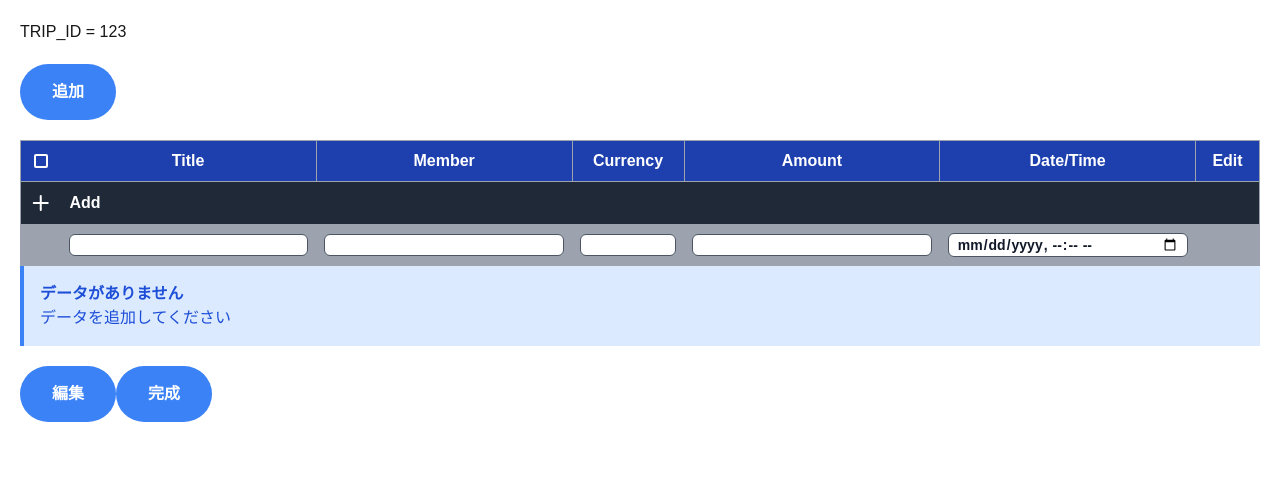
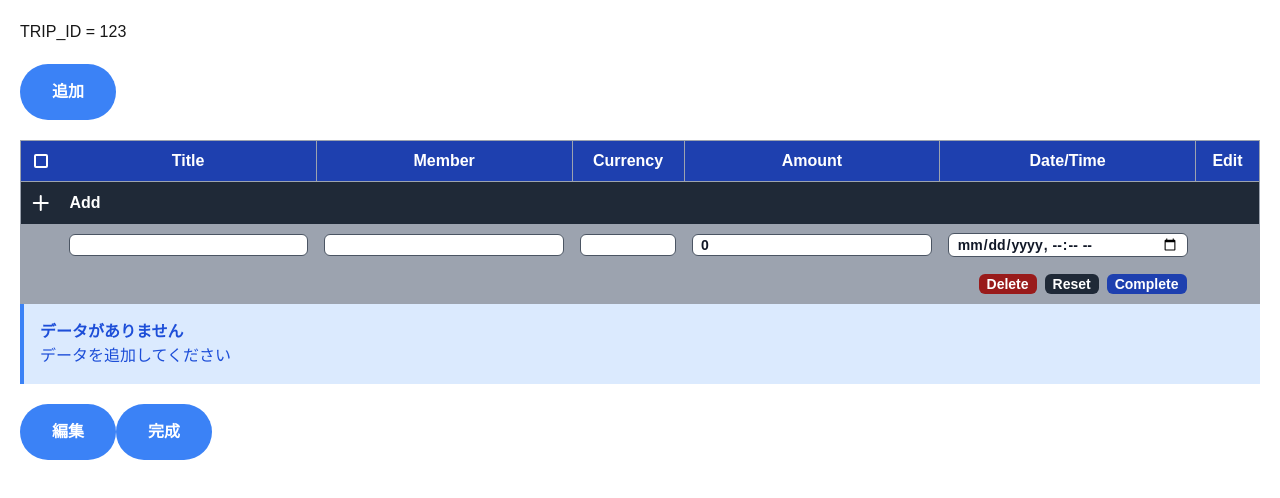
Before and after one commit to kanade2001/SplitBillApp, a Next.js app in the folder frontend/: page /trip/123 in a window 1280 px wide. Both pictures are taken after a click on the button "Add". Shown: the top 498 px of the page. Built offline with nearby package versions, Linux system fonts and the light colour scheme.

Commit message:
Feat-ResetとAddまわり

```diff
--- a/frontend/src/app/trip/[tripId]/_components/payment-list/index.tsx
+++ b/frontend/src/app/trip/[tripId]/_components/payment-list/index.tsx
@@ -58,7 +58,7 @@ export default function PaymentList({ items }: { items: string[] }) {
           },
           {
             content: "Title",
-            className: "border border-l-0 border-double border-gray-400 p-2",
+            className: "border border-l-0 border-gray-400 p-2",
           },
           { content: "Member", className: "border border-gray-400 p-2" },
           { content: "Currency", className: "w-28 border border-gray-400 p-2" },
--- a/frontend/src/components/ui/table/_components/edit-row/index.tsx
+++ b/frontend/src/components/ui/table/_components/edit-row/index.tsx
@@ -1,13 +1,15 @@
-import { useReducer } from "react";
+import React, { useReducer, FormEvent } from "react";
 
-interface ItemState {
+interface FormState {
   title: string;
   member: string;
   currency: string;
   // TODO セントとかの扱い
-  amount: bigint;
-  datetime: Date;
+  amount: number;
+  datetime: string;
+}
 
+interface ErrorState {
   titleError: boolean;
   memberError: boolean;
   currencyError: boolean;
@@ -16,29 +18,42 @@ interface ItemState {
 }
 
 interface EditRowItem {
-  id: keyof ItemState;
+  id: keyof FormState;
   type?: string;
-  initialValue?: string;
 }
 
 type ItemAction =
   | {
       type: "FORM_UPDATE";
       payload: {
-        field: keyof ItemState;
-        value: string | bigint | Date;
+        field: keyof FormState;
+        value: string | number | Date;
       };
     }
-  | { type: "FORM_RESET" }
-  | { type: "CHECK_ERROR" };
+  | { type: "FORM_RESET" };
 
-const initialState: ItemState = {
+type ErrorAction =
+  | { type: "ERROR_RESET" }
+  | {
+      type: "ERROR_CHECK";
+      payload: {
+        titleError: boolean;
+        memberError: boolean;
+        currencyError: boolean;
+        amountError: boolean;
+        datetimeError: boolean;
+      };
+    };
+
+const initialItemState: FormState = {
   title: "",
   member: "",
   currency: "",
-  amount: BigInt(0),
-  datetime: new Date(),
+  amount: 0,
+  datetime: new Date().toISOString(),
+};
 
+const initialErrorState: ErrorState = {
   titleError: false,
   memberError: false,
   currencyError: false,
@@ -46,8 +61,8 @@ const initialState: ItemState = {
   datetimeError: false,
 };
 
-const ItemReducer: React.Reducer<ItemState, ItemAction> = (
-  state: ItemState,
+const ItemReducer: React.Reducer<FormState, ItemAction> = (
+  state: FormState,
   action: ItemAction,
 ) => {
   switch (action.type) {
@@ -57,41 +72,74 @@ const ItemReducer: React.Reducer<ItemState, ItemAction> = (
         [action.payload.field]: action.payload.value,
       };
     case "FORM_RESET":
-      return initialState;
-    case "CHECK_ERROR":
+      return initialItemState;
+    default:
+      return state;
+  }
+};
+
+const ErrorReducer: React.Reducer<ErrorState, ErrorAction> = (
+  state: ErrorState,
+  action: ErrorAction,
+) => {
+  switch (action.type) {
+    case "ERROR_CHECK":
       return {
         ...state,
-        titleError: !state.title,
-        memberError: !state.member,
-        currencyError: !state.currency,
-        amountError: !state.amount && isNaN(Number(state.amount)),
-        datetimeError: !state.datetime && isNaN(Date.parse(state.datetime)),
+        titleError: action.payload.titleError,
+        memberError: action.payload.memberError,
+        currencyError: action.payload.currencyError,
+        amountError: action.payload.amountError,
+        datetimeError: action.payload.datetimeError,
       };
+    case "ERROR_RESET":
+      return initialErrorState;
     default:
       return state;
   }
 };
 
 const EditRow: React.FC = () => {
-  const [state, dispatch] = useReducer(ItemReducer, initialState);
+  const [state, dispatchItem] = useReducer(ItemReducer, initialItemState);
+  const [error, dispatchError] = useReducer(ErrorReducer, initialErrorState);
 
-  /*const handleAdd = (e: FormEvent) => {
+  const handleAdd = (e: FormEvent) => {
     e.preventDefault();
-    dispatch({ type: "CHECK_ERROR" });
+    let hasError = false;
+    let errors = {
+      titleError: false,
+      memberError: false,
+      currencyError: false,
+      amountError: false,
+      datetimeError: false,
+    };
+
+    if (!state.title) {
+      errors.titleError = true;
+      hasError = true;
+    }
+    if (!state.member) {
+      errors.memberError = true;
+      hasError = true;
+    }
+    if (!state.currency) {
+      errors.currencyError = true;
+      hasError = true;
+    }
+    if (!state.amount) {
+      errors.amountError = true;
+      hasError = true;
+    }
+    if (!state.datetime) {
+      errors.datetimeError = true;
+      hasError = true;
+    }
+
+    dispatchError({ type: "ERROR_CHECK", payload: errors });
+    if (hasError) console.log("has error");
     // TODO サーバー処理
     // TODO 親コンポーネントへアイテムを追加
   };
-  */
-
-  if (
-    state.titleError ||
-    state.memberError ||
-    state.currencyError ||
-    state.amountError ||
-    state.datetimeError
-  ) {
-    console.log("Error");
-  }
 
   const items: EditRowItem[] = [
     {
@@ -117,15 +165,15 @@ const EditRow: React.FC = () => {
     <>
       <tr className="bg-gray-400">
         <th></th>
-        {items.map(({ id, type = "text", initialValue = "" }) => (
+        {items.map(({ id, type = "text" }) => (
           <th key={id} className="p-2">
             <input
               type={type}
               id={id}
               className="w-full rounded-md border border-gray-600 bg-white px-2 text-sm text-gray-900"
-              value={initialValue}
+              value={state[id as keyof FormState]}
               onChange={(e) =>
-                dispatch({
+                dispatchItem({
                   type: "FORM_UPDATE",
                   payload: { field: id, value: e.target.value },
                 })
@@ -135,6 +183,29 @@ const EditRow: React.FC = () => {
         ))}
         <th></th>
       </tr>
+      <tr className="bg-gray-400">
+        <th></th>
+        <th colSpan={5}>
+          <div className="flex justify-end p-2">
+            <button className="x-20 ms-2 rounded-md bg-red-800 px-2 text-center text-sm text-white">
+              Delete
+            </button>
+            <button
+              className="x-20 ms-2 rounded-md bg-gray-800 px-2 text-center text-sm text-white"
+              onClick={() => dispatchItem({ type: "FORM_RESET" })}
+            >
+              Reset
+            </button>
+            <button
+              className="x-20 ms-2 rounded-md bg-blue-800 px-2 text-center text-sm text-white"
+              onClick={() => handleAdd}
+            >
+              Complete
+            </button>
+          </div>
+        </th>
+        <th></th>
+      </tr>
     </>
   );
 };
```
